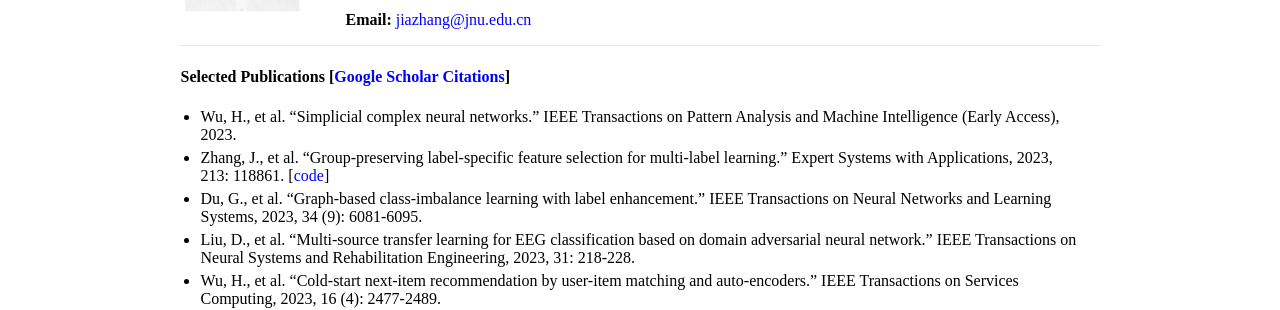
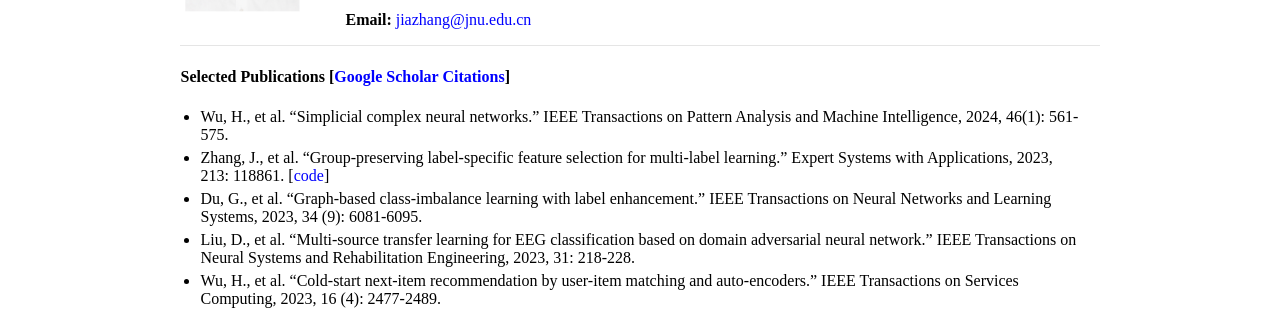
Before and after one commit to jiazhang-ml/jiazhang-ml.github.io, a Jekyll site: the page built from index.md, in a window 1280 px wide. Shown: the part 255-565 px from the top of the page. Built offline with Jekyll 4.4.1, drawn with Linux system fonts in a browser that asks for light colours.

Commit message:
Update index.md

```diff
--- a/index.md
+++ b/index.md
@@ -15,7 +15,7 @@ layout: default
 
 #### Selected Publications [[Google Scholar Citations](https://scholar.google.com.hk/citations?user=yBaTk-gAAAAJ&hl=en)]
 
-* Wu, H., et al. "Simplicial complex neural networks." IEEE Transactions on Pattern Analysis and Machine Intelligence (Early Access), 2023.
+* Wu, H., et al. "Simplicial complex neural networks." IEEE Transactions on Pattern Analysis and Machine Intelligence, 2024, 46(1): 561-575.
 * Zhang, J., et al. "Group-preserving label-specific feature selection for multi-label learning." Expert Systems with Applications, 2023, 213: 118861. [[code](https://codeocean.com/capsule/1281687/tree/v1)]
 * Du, G., et al. "Graph-based class-imbalance learning with label enhancement." IEEE Transactions on Neural Networks and Learning Systems, 2023, 34 (9): 6081-6095.
 * Liu, D., et al. "Multi-source transfer learning for EEG classification based on domain adversarial neural network." IEEE Transactions on Neural Systems and Rehabilitation Engineering, 2023, 31: 218-228.
```
